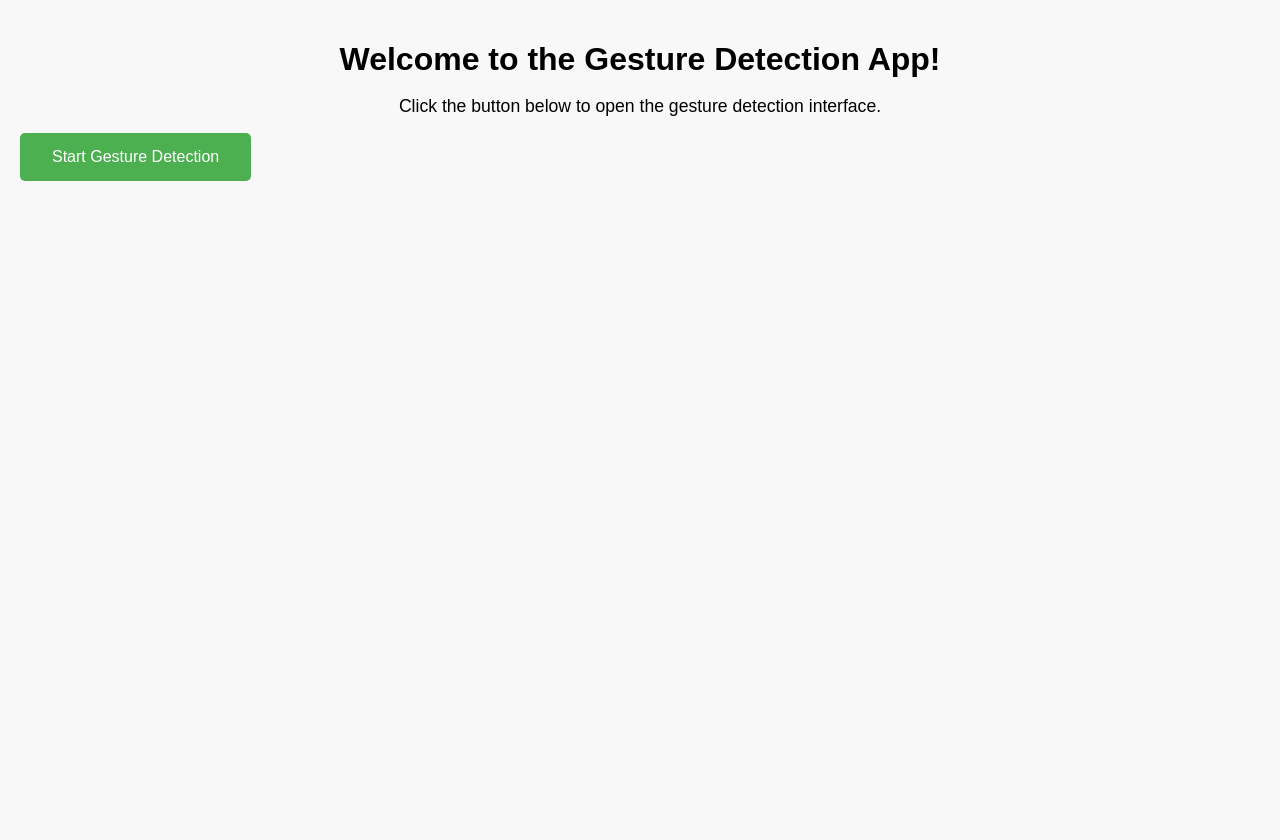
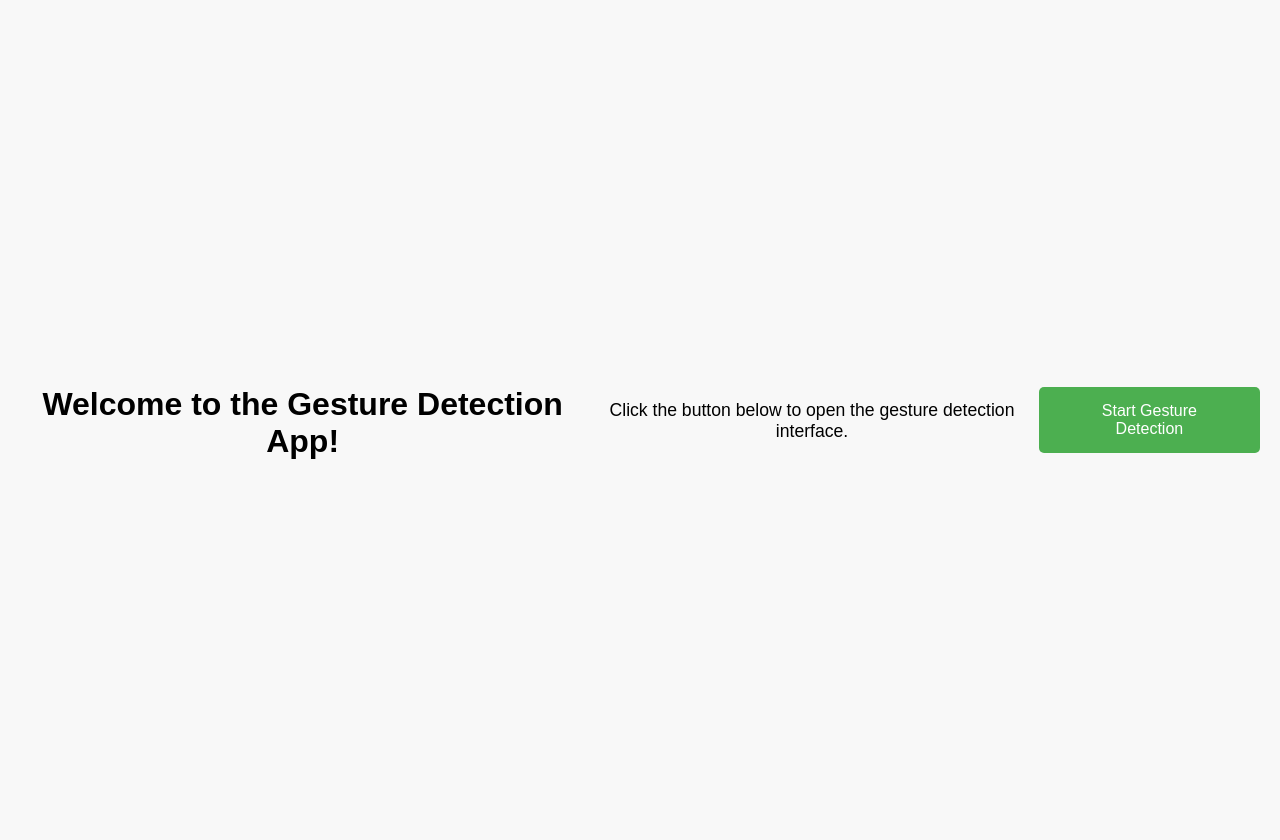
Before and after one commit to sajadulakash/GestureGram, a Flask app: page / in a window 1280 px wide. Before the commit the page ends 181 px from the top, so only its background shows below. Run offline with Flask 3, Linux system fonts and the light colour scheme; parts of the project's set-up code (start-up, migrations or seed data) failed here and were passed over.

Commit message:
Update index.html

```diff
--- a/templates/index.html
+++ b/templates/index.html
@@ -9,6 +9,10 @@
       margin: 0;
       padding: 20px;
       background-color: #f8f8f8;
+      display: flex;
+      justify-content: center;
+      align-items: center;
+      min-height: 100vh; /* Ensure full viewport height */
     }
 
     /* Header styles */
```
